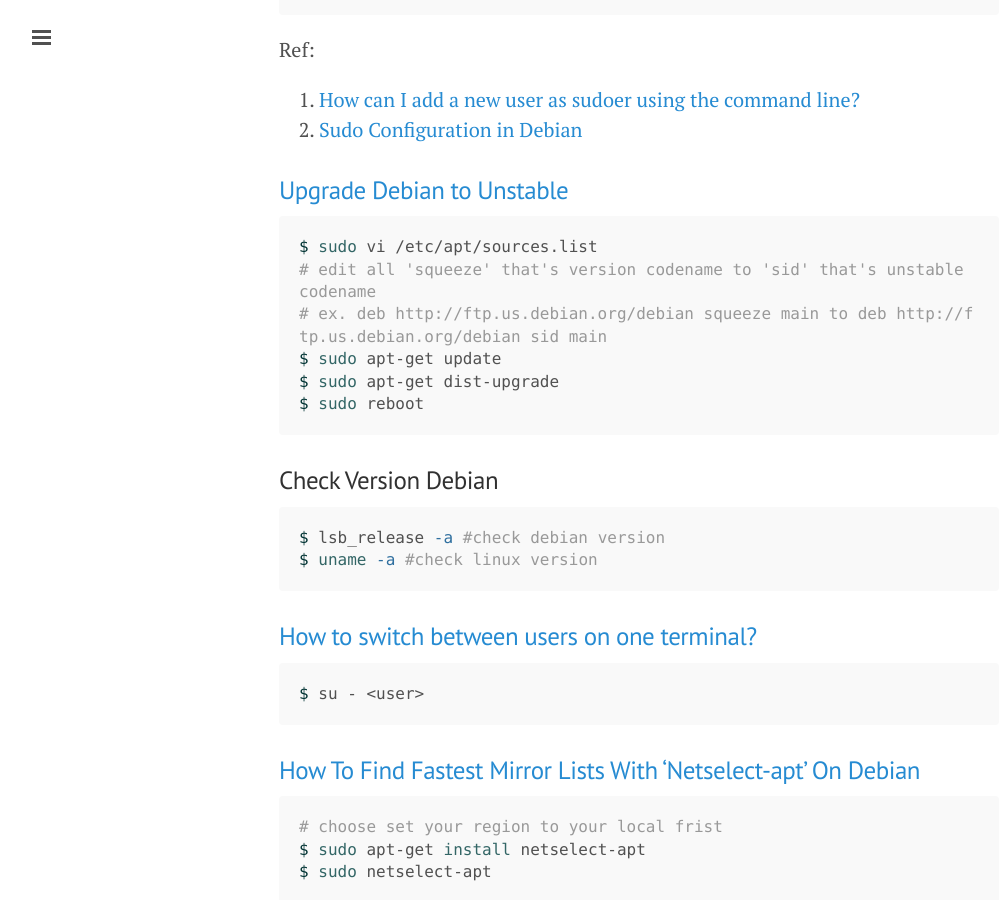
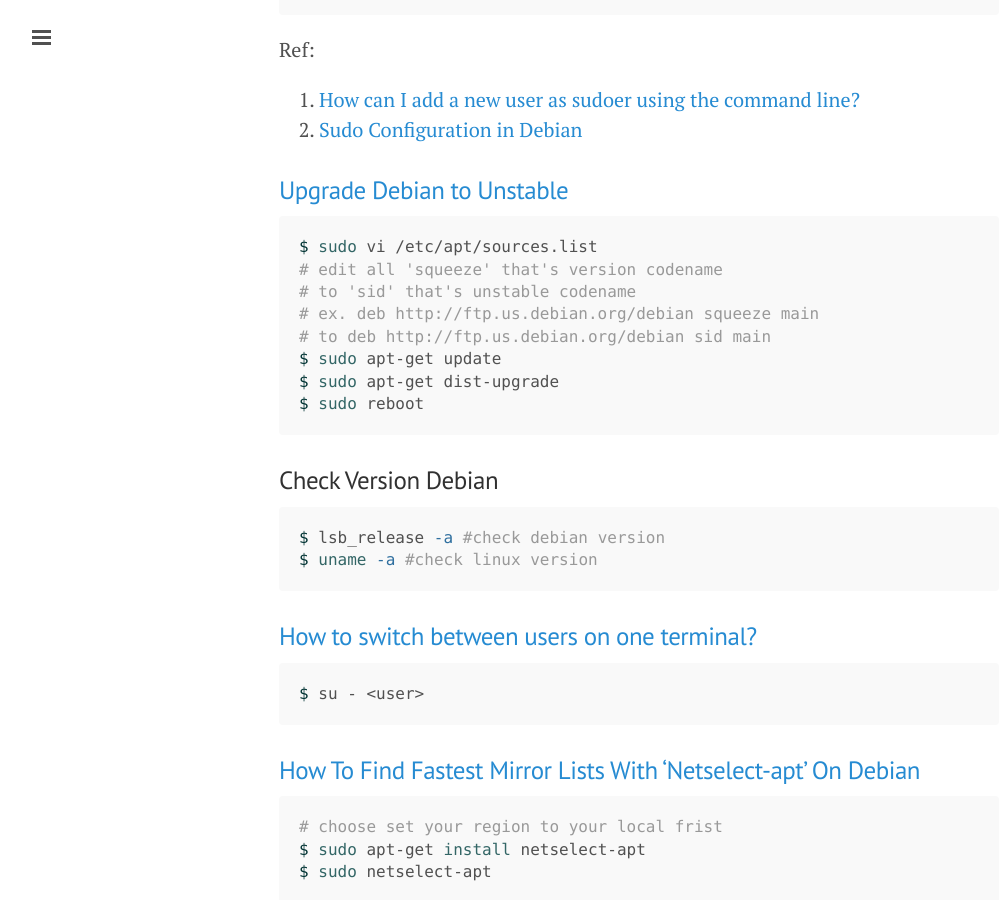
Before and after one commit to ibotdotout/ibotdotout.github.io, a Jekyll site: the page built from _posts/2014-09-10-debian.md, in a window 1280 px wide and 900 px high, scrolled down 398 px. Shown: the whole window, without its empty margins (1-1004 px from the left). Built offline with Jekyll 4.4.1, drawn with Linux system fonts in a browser that asks for light colours; Markdown is read by kramdown in place of the engine named in the settings.

Commit message:
make it look nice

````diff
--- a/_posts/2014-09-10-debian.md
+++ b/_posts/2014-09-10-debian.md
@@ -21,8 +21,10 @@ Ref:
 
 ```sh
 $ sudo vi /etc/apt/sources.list
-# edit all 'squeeze' that's version codename to 'sid' that's unstable codename
-# ex. deb http://ftp.us.debian.org/debian squeeze main to deb http://ftp.us.debian.org/debian sid main
+# edit all 'squeeze' that's version codename
+# to 'sid' that's unstable codename
+# ex. deb http://ftp.us.debian.org/debian squeeze main
+# to deb http://ftp.us.debian.org/debian sid main
 $ sudo apt-get update
 $ sudo apt-get dist-upgrade
 $ sudo reboot
````
